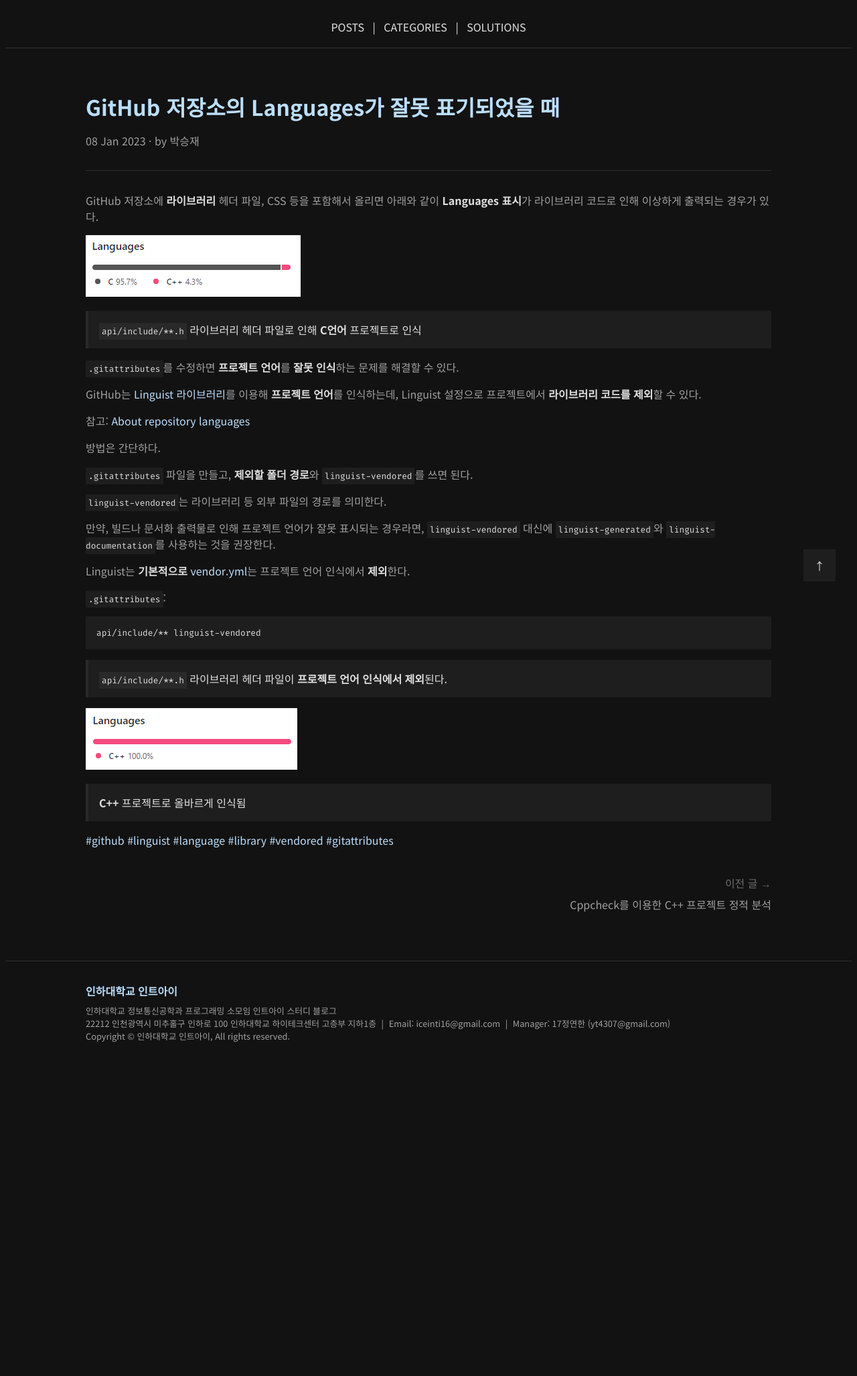
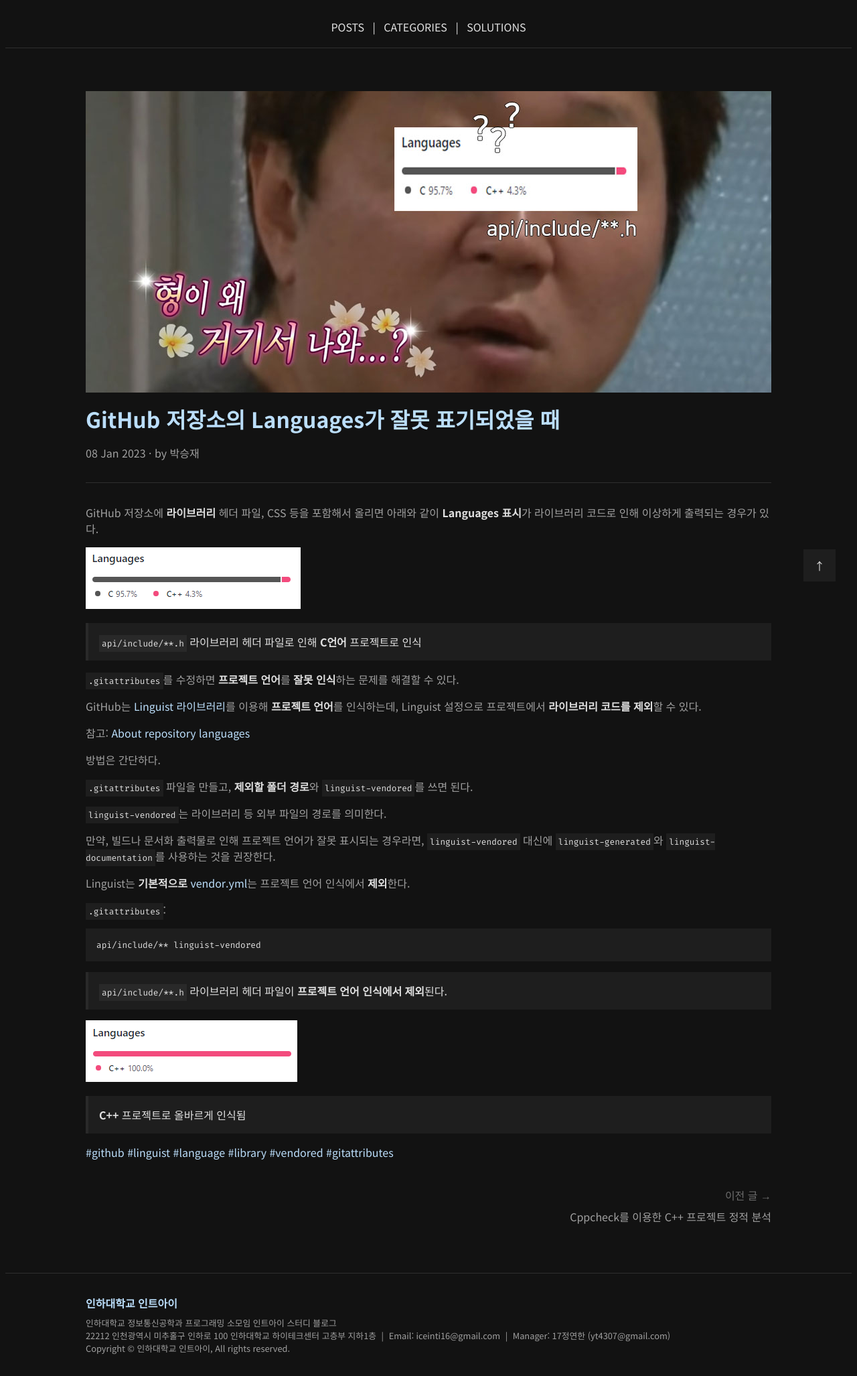
Before and after one commit to int-i/int-i.github.io, a Jekyll site: the page built from _posts/2023-01-08-github-linguist.md, in a window 1280 px wide. Shown: the whole page at 67% size. Built offline with Jekyll 4.4.1, drawn with Linux system fonts in a browser that asks for light colours; a script that is not in the unit is left out; comment, search, counter and statistics services are not loaded; before the commit the page ends 1588 px from its top, so only the background shows below that.

Commit message:
Create thumbnail image

```diff
--- a/_posts/2023-01-08-github-llinguist.md
+++ b/_posts/2023-01-08-github-linguist.md
@@ -4,11 +4,12 @@ date: 2023-01-08
 author: Astro36
 category: github
 tags: [github, linguist, language, library, vendored, gitattributes]
+thumbnail: /assets/posts/2023-01-08-github-linguist/thumbnail.jpg
 ---
 
 GitHub 저장소에 **라이브러리** 헤더 파일, CSS 등을 포함해서 올리면 아래와 같이 **Languages 표시**가 라이브러리 코드로 인해 이상하게 출력되는 경우가 있다.
 
-![language](/assets/posts/2023-01-08-github-llinguist/language.png)
+![language](/assets/posts/2023-01-08-github-linguist/language.png)
 
 > `api/include/**.h` 라이브러리 헤더 파일로 인해 **C언어** 프로젝트로 인식
 
@@ -36,6 +37,6 @@ api/include/** linguist-vendored
 
 > `api/include/**.h` 라이브러리 헤더 파일이 **프로젝트 언어 인식에서 제외**된다.
 
-![language-fixed](/assets/posts/2023-01-08-github-llinguist/language-fixed.png)
+![language-fixed](/assets/posts/2023-01-08-github-linguist/language-fixed.png)
 
 > **C++** 프로젝트로 올바르게 인식됨
```
Also changed, not shown: assets/posts/2023-01-08-github-linguist/language-fixed.png (renamed from assets/posts/2023-01-08-github-llinguist/language-fixed.png), assets/posts/2023-01-08-github-linguist/language.png (renamed from assets/posts/2023-01-08-github-llinguist/language.png), assets/posts/2023-01-08-github-linguist/thumbnail.jpg (added).
